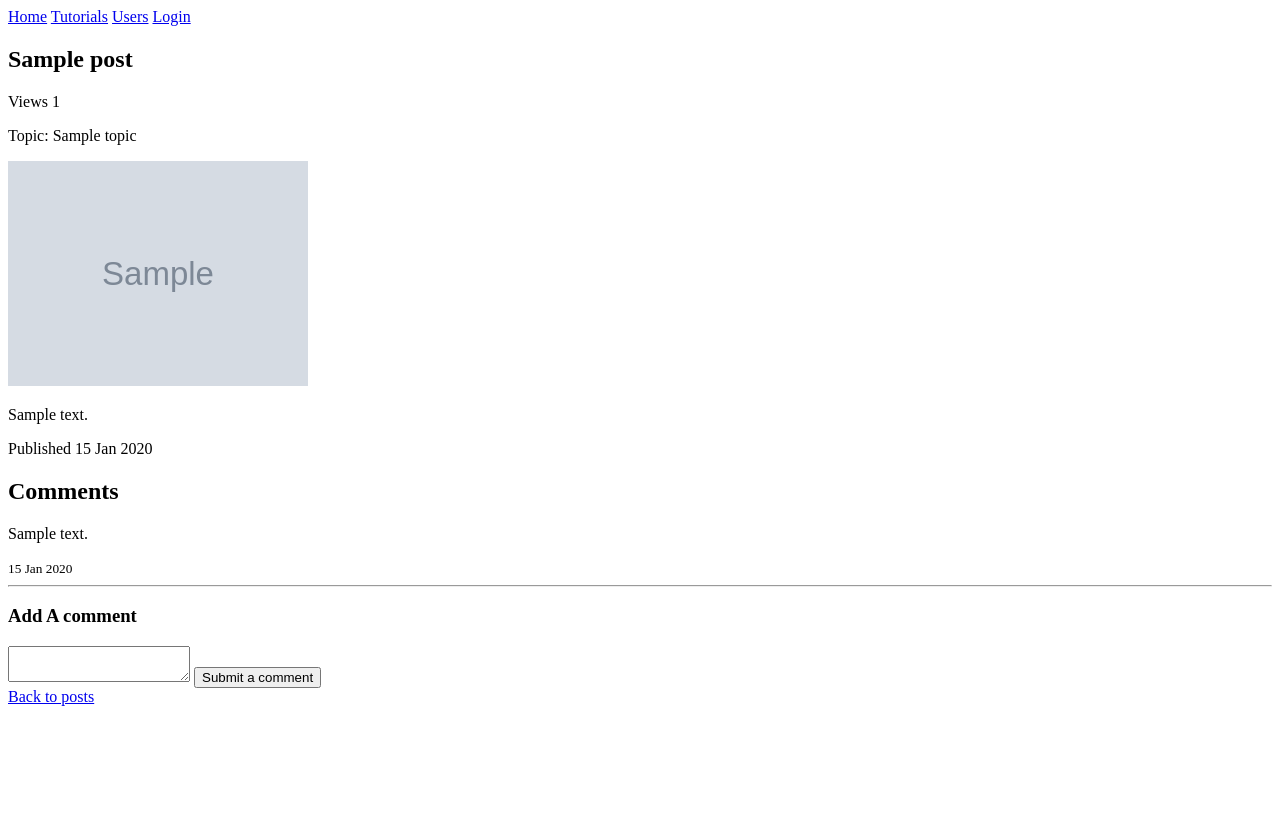
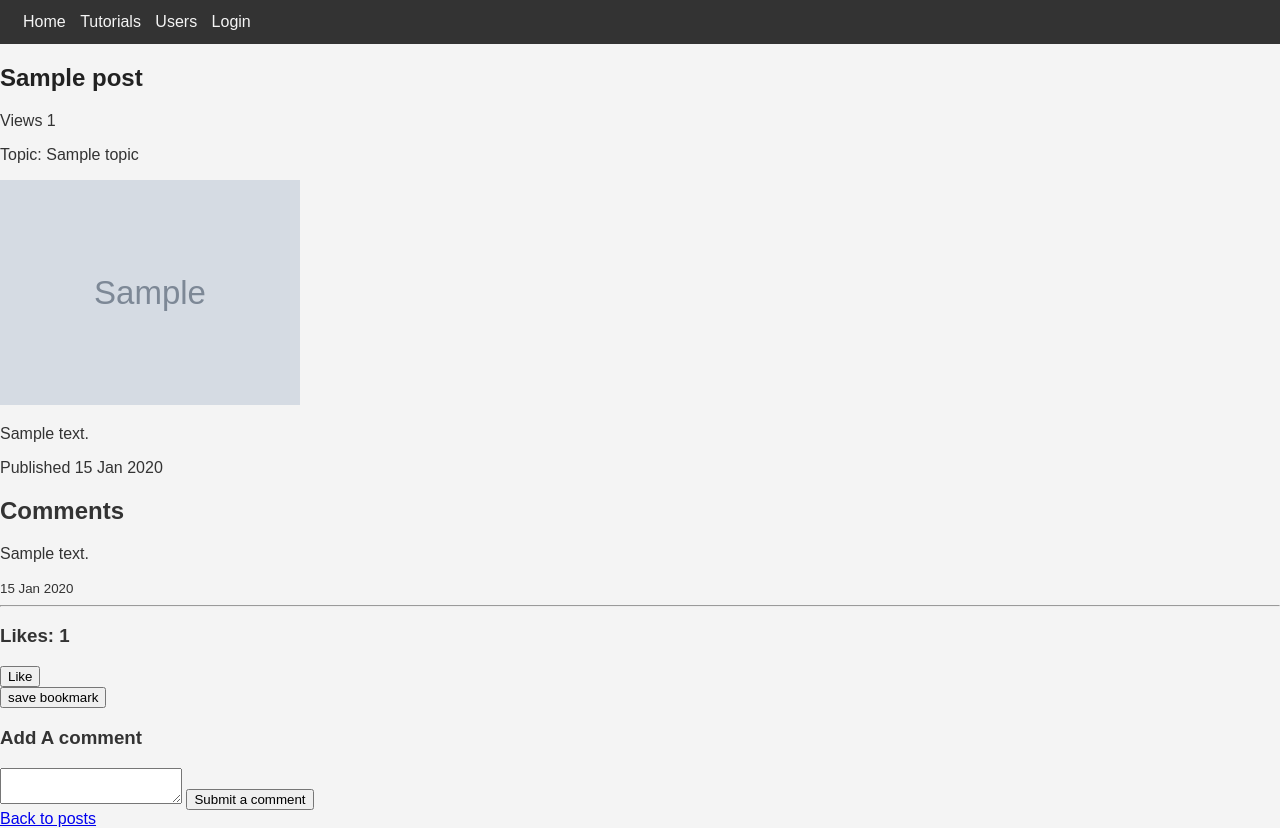
Before and after one commit to 0lmeda/EXAM2, a Node project: template views/post.ejs in a window 1280 px wide. Before the commit the page ends 706 px from the top, so only its background shows below. Run offline with Node 20 templates, Linux system fonts and the light colour scheme; the template is opened without the code that fills it: most values are stand-ins (such as "Sample title", 1, 10 or a date in 2020); grey boxes marked "Sample" are stand-in pictures; some libraries are stand-ins or nearby versions.

Commit message:
almost done

```diff
--- /dev/null
+++ b/public/css/style.css
@@ -0,0 +1,33 @@
+body {
+    font-family: arial, 'Gill Sans', 'Gill Sans MT', Calibri, 'Trebuchet MS', sans-serif;
+    background-color: #f4f4f4;
+    color: #333;
+    margin: 0;
+}
+
+nav {
+    background-color: #333;
+    padding: 13px;
+}
+
+nav a{
+    text-decoration: none;
+    color: whitesmoke;
+    margin-left: 10px;
+}
+
+nav a:hover{
+    color: rgb(23, 23, 126);
+}
+
+main{
+    max-width: 900px;
+    margin: 30px auto;
+    padding: 10px;
+    background-color: white;
+    border-radius: 5px;
+}
+
+h1{
+    color: #222
+}
--- a/public/login.html
+++ b/public/login.html
@@ -4,6 +4,7 @@
     <meta charset="UTF-8">
     <meta name="viewport" content="width=device-width, initial-scale=1.0">
     <title>Login</title>
+    <link rel="stylesheet" href="/css/style.css">
 </head>
 <body>
     <div class="container">
--- a/views/post.ejs
+++ b/views/post.ejs
@@ -4,6 +4,7 @@
     <meta charset="UTF-8">
     <meta name="viewport" content="width=device-width, initial-scale=1.0">
     <title><%= post.title%></title>
+    <link rel="stylesheet" href="../public/css/style.css">
 </head>
 <body>
     <%- include("partials/navbar")%>
@@ -29,12 +30,36 @@
             <hr>
         <% }); %>
 
+
+        <h3>Likes: <%= likeCount %></h3>
+
+        <% if (hasLiked) {%>
+            <form action="/posts/<%=post.id%>/unlike" method="POST">
+            <button type="submit">unlike</button>
+            </form>
+        <% } else { %>
+            <form action="/posts/<%=post.id%>/likes" method="POST">
+                <button type="submit">Like</button>
+            </form>
+        <% } %>
+
+        <% if(hasBookmarked){ %>
+            <form action="/posts/<%=post.id%>/unbookmark" method="post">
+                <button type="submit">Remove Bookmark</button>
+            </form>
+        <% } else{%>
+            <form action="/posts/<%=post.id%>/bookmarks" method="post">
+                <button type="submit">save bookmark</button>
+            </form>
+        <% } %>
         <h3>Add A comment</h3>
 
         <form action="/posts/<%=post.id%>/comments" method="POST">
             <textarea name="text" id="textComment" required></textarea>
             <button type="submit">Submit a comment</button>
         </form>
+
+
     </article>
 
     <a href="/posts"> Back to posts</a>
--- a/views/posts.ejs
+++ b/views/posts.ejs
@@ -4,6 +4,8 @@
 <head>
     <meta charset="UTF-8">
     <title>CS Tutorials</title>
+    <link rel="stylesheet" href="../public/css/style.css">
+
 </head>
 <body>
 
```
Also changed, not shown: views/home.ejs (added, +31 -0 lines).
